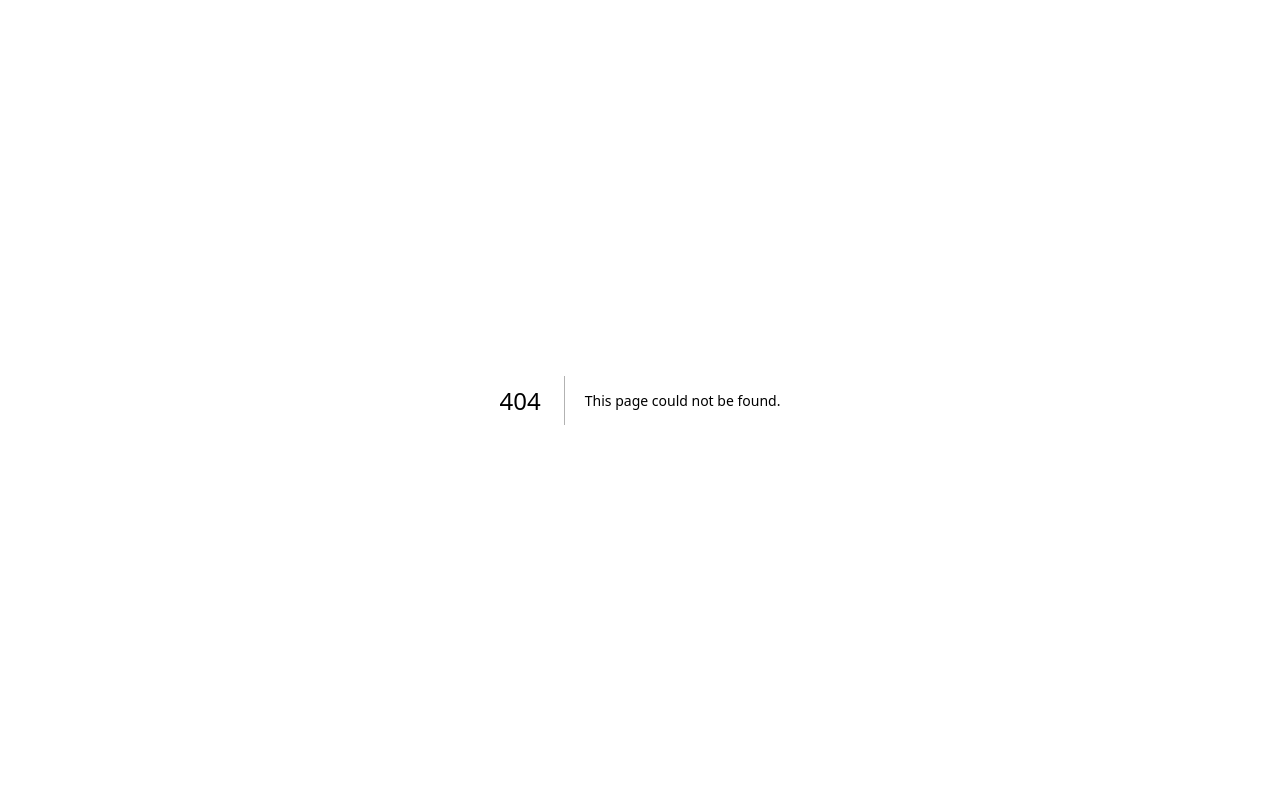
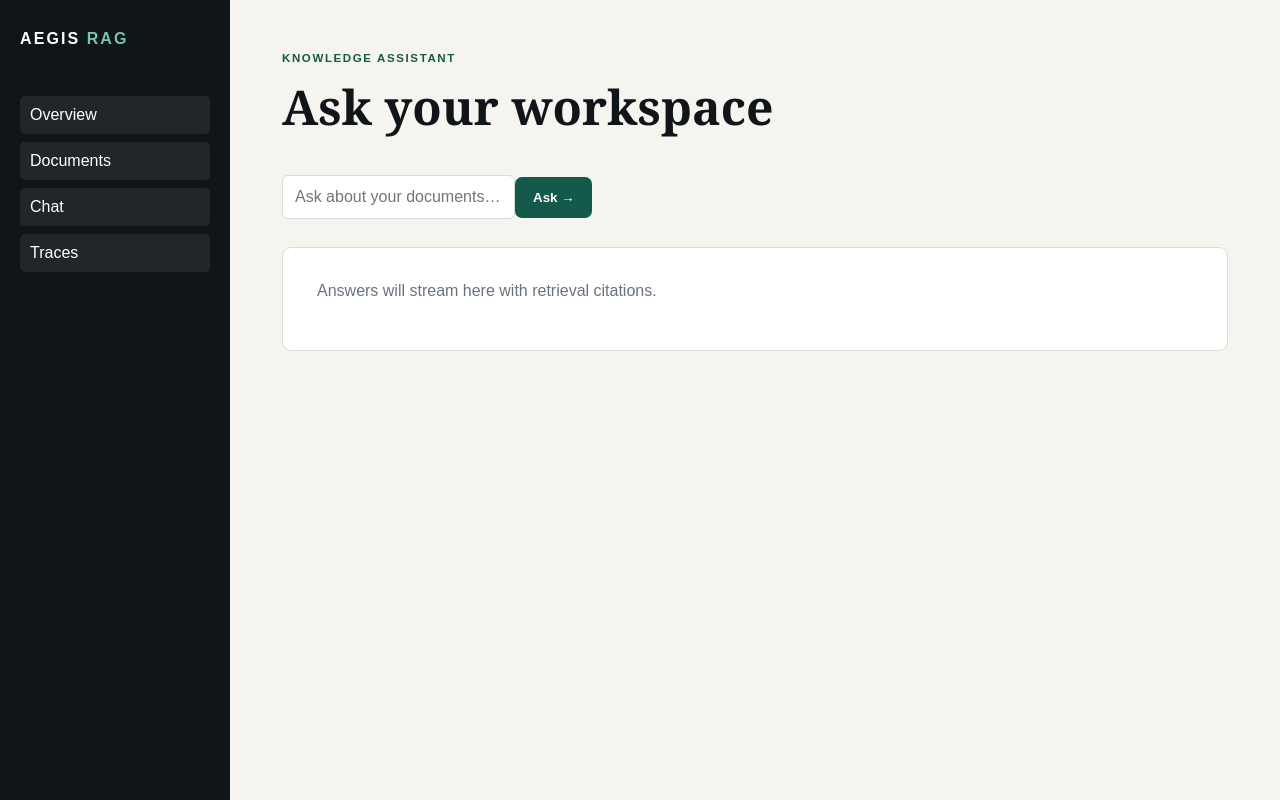
Before and after one commit to Muhammad-Tayyab1/aegis-rag, a Next.js app in the folder apps/frontend/: page /chat in a window 1280 px wide. Before the commit this address had no page. Built offline with nearby package versions, Linux system fonts and the light colour scheme.

Commit message:
feat: add streaming chat workspace

```diff
--- /dev/null
+++ b/apps/frontend/app/chat/page.tsx
@@ -0,0 +1,83 @@
+"use client";
+import { useState } from "react";
+export default function Chat() {
+  const [q, setQ] = useState("");
+  const [a, setA] = useState("");
+  const [c, setC] = useState<any[]>([]);
+  const [busy, setBusy] = useState(false);
+  async function ask(e: React.FormEvent) {
+    e.preventDefault();
+    setBusy(true);
+    setA("");
+    setC([]);
+    const r = await fetch(
+      `${process.env.NEXT_PUBLIC_API_URL ?? "http://localhost:4000/api"}/chat/stream`,
+      {
+        method: "POST",
+        headers: {
+          "content-type": "application/json",
+          Authorization: `Bearer ${localStorage.getItem("aegis.accessToken") ?? ""}`,
+        },
+        body: JSON.stringify({ question: q }),
+      },
+    );
+    const reader = r.body?.getReader();
+    if (!reader) return;
+    const decoder = new TextDecoder();
+    let buffer = "";
+    while (true) {
+      const { x, done } = await reader
+        .read()
+        .then((v) => ({ x: v.value, done: v.done }));
+      if (done) break;
+      buffer += decoder.decode(x);
+      for (const event of buffer.split("\n\n").slice(0, -1)) {
+        const line = event.split("\n").find((v) => v.startsWith("data:"));
+        if (!line) continue;
+        const data = JSON.parse(line.slice(5));
+        if (event.includes("token")) setA((v) => v + data.token);
+        if (event.includes("citations")) setC(data.citations);
+      }
+    }
+    setBusy(false);
+  }
+  return (
+    <main className="dashboard">
+      <aside>
+        <div className="brand">
+          AEGIS <span>RAG</span>
+        </div>
+        <nav>
+          <a href="/dashboard">Overview</a>
+          <a href="/documents">Documents</a>
+          <a href="/chat">Chat</a>
+          <a href="/traces">Traces</a>
+        </nav>
+      </aside>
+      <section>
+        <div className="eyebrow">KNOWLEDGE ASSISTANT</div>
+        <h1>Ask your workspace</h1>
+        <form onSubmit={ask}>
+          <input
+            value={q}
+            onChange={(e) => setQ(e.target.value)}
+            placeholder="Ask about your documents…"
+            required
+          />
+          <button className="button" disabled={busy}>
+            {busy ? "Thinking…" : "Ask →"}
+          </button>
+        </form>
+        <div className="empty">
+          <p>{a || "Answers will stream here with retrieval citations."}</p>
+          {c.map((x) => (
+            <article className="trace-stage" key={x.chunkId}>
+              <strong>{x.document}</strong>
+              <small>{x.snippet}</small>
+            </article>
+          ))}
+        </div>
+      </section>
+    </main>
+  );
+}
```
